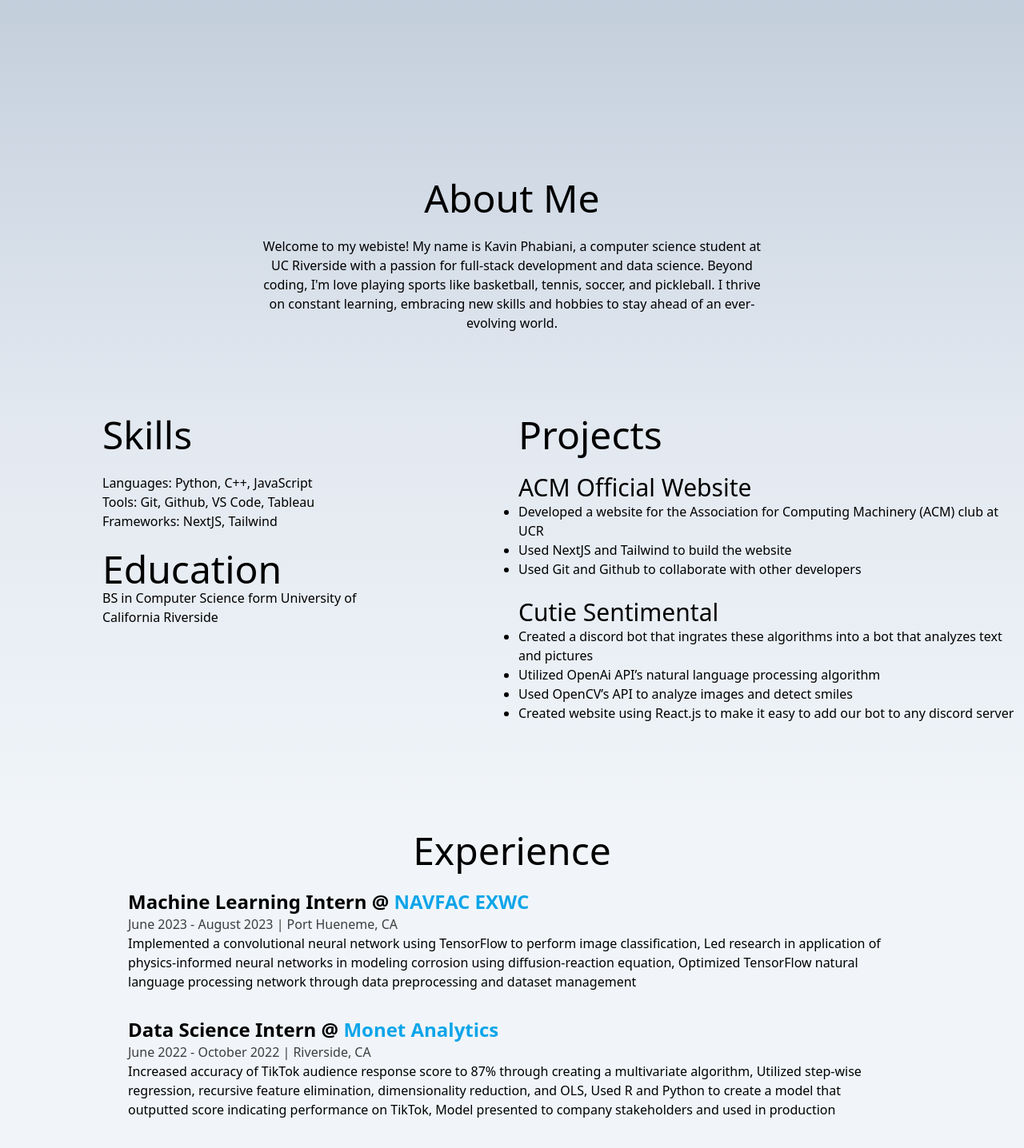
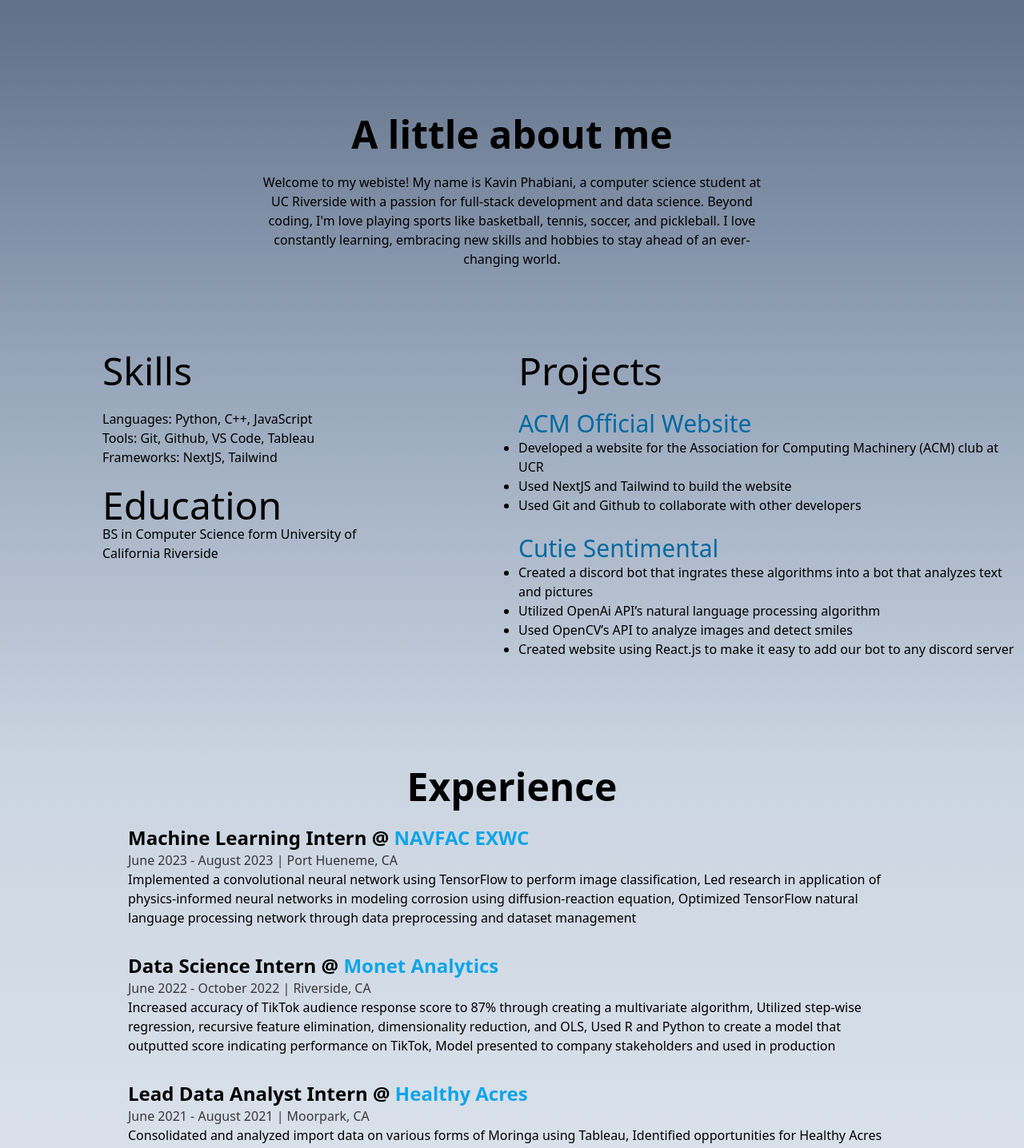
Before and after one commit to kavinphab/kavinphabiani, a React (Create React App) app: page / in a window 1280 px wide. Shown: the part 680-2116 px from the top of the page at 80% size. Built offline with nearby package versions, Linux system fonts and the light colour scheme.

Commit message:
added font styling

```diff
--- a/src/Components/About.js
+++ b/src/Components/About.js
@@ -3,14 +3,14 @@ import picofme from './picofme.jpg'
 
 const About = () => {
     return (
-        <div className='w-full h-[50vh] flex justify-start items-center p-20 bg-gradient-to-b from-slate-300 to-slate-200' >
+        <div className='w-full h-[50vh] flex justify-start items-center p-20 bg-gradient-to-b from-slate-500 to-slate-400' >
 
             <div>
-                <h1 className='text-5xl w-full text-center'>About Me</h1>
+                <h1 className='text-5xl w-full text-center font-extrabold'>A little about me</h1>
                 <br/>
                 <p className='text-center mx-60'>Welcome to my webiste! My name is Kavin Phabiani, a computer science student at UC Riverside with a passion for full-stack development
-                and data science. Beyond coding, I'm love playing sports like basketball, tennis, soccer, and pickleball. I thrive on constant learning, embracing new skills
-                and hobbies to stay ahead of an ever-evolving world.</p>
+                and data science. Beyond coding, I'm love playing sports like basketball, tennis, soccer, and pickleball. I love constantly learning, embracing new skills
+                and hobbies to stay ahead of an ever-changing world.</p>
             </div>
         </div>
     );
--- a/src/Components/Experience.js
+++ b/src/Components/Experience.js
@@ -3,7 +3,7 @@ import React from 'react';
 const Details = ({position, company, companyLink, time, address, work}) => {
     return <li className='flex flex-col items-center mb-8'>
         <div>
-            <h3 className='font-bold text-2xl'>{position} @&nbsp;<a href={companyLink} className='text-sky-500'>{company}</a> </h3>
+            <h3 className='font-bold text-2xl'>{position} @&nbsp;<a href={companyLink} className='text-sky-500 hover:text-sky-300'>{company}</a> </h3>
             <div className='font-medium opacity-75'>
                 {time} | {address}
             </div>
@@ -16,9 +16,9 @@ const Details = ({position, company, companyLink, time, address, work}) => {
 
 const Experience = () => {
 return (
-    <div className='bg-slate-100 h-[100vh] w-full'>
+    <div className='bg-gradient-to-b from-slate-300 to-slate-200 h-[100vh] w-full'>
 
-        <h1 className='text-5xl text-center'>Experience</h1>
+        <h1 className='text-5xl text-center font-extrabold'>Experience</h1>
         <br/>
 
 <div className='absolute left-8 top-0 w-4px h-full origin-top'/>
--- a/src/Components/Skills.js
+++ b/src/Components/Skills.js
@@ -2,29 +2,31 @@ import React from 'react';
 
 const Skills = () => {
     return (
-        <div className='bg-gradient-to-b from-slate-200 to-slate-100 grid grid-cols-2 gap-4 w-full h-[65vh]'>
+        <div className='bg-gradient-to-b from-slate-400 to-slate-300 grid grid-cols-2 gap-4 w-full h-[65vh]'>
             <div className='mx-32'>
-                <h1 className='text-5xl'>Skills</h1>
+                <h1 className='text-5xl font-medium'>Skills</h1>
                 <br/>
                 <p>Languages: Python, C++, JavaScript</p>
                 <p>Tools: Git, Github, VS Code, Tableau</p>
                 <p>Frameworks: NextJS, Tailwind</p>
                 <br/>
-                <h1 className='text-5xl'>Education</h1>
+                <h1 className='text-5xl font-medium'>Education</h1>
                 <p>BS in Computer Science form University of California Riverside</p>
             </div>
 
             <div>
-            <h1 className='text-5xl'>Projects</h1>
+            <h1 className='text-5xl font-medium'>Projects</h1>
                 <br/>
-                <h2 className='text-3xl'>ACM Official Website</h2>
+                <a href='https://acm.cs.ucr.edu/' className='text-3xl text-sky-700 hover:text-sky-500'> ACM Official Website
+                </a>
                 <ul className='list-disc'>
                     <li>Developed a website for the Association for Computing Machinery (ACM) club at UCR</li>
                     <li>Used NextJS and Tailwind to build the website</li>
                     <li>Used Git and Github to collaborate with other developers</li>
                 </ul>
                 <br/>
-                <h2 className='text-3xl'>Cutie Sentimental</h2>
+                <a href='https://kavinphab.github.io/' className='text-3xl text-sky-700 hover:text-sky-500'> Cutie Sentimental
+                </a>
                 <ul className='list-disc'>
                     <li>Created a discord bot that ingrates these algorithms into a bot that analyzes text and pictures</li>
                     <li>Utilized OpenAi API’s natural language processing algorithm</li>
--- a/src/Components/landing.js
+++ b/src/Components/landing.js
@@ -5,7 +5,7 @@ import { FaGithub } from "react-icons/fa";
 
 const Landing = () => {
     return (
-        <div className='w-full h-[100vh] flex justify-center items-center bg-gradient-to-b from-slate-400 to-slate-300'>
+        <div className='w-full h-[90vh] flex justify-center items-center bg-gradient-to-b from-slate-700 to-slate-500'>
 
             <div>
                 <h1 className='text-5xl'>Kavin Phabiani</h1>
```
